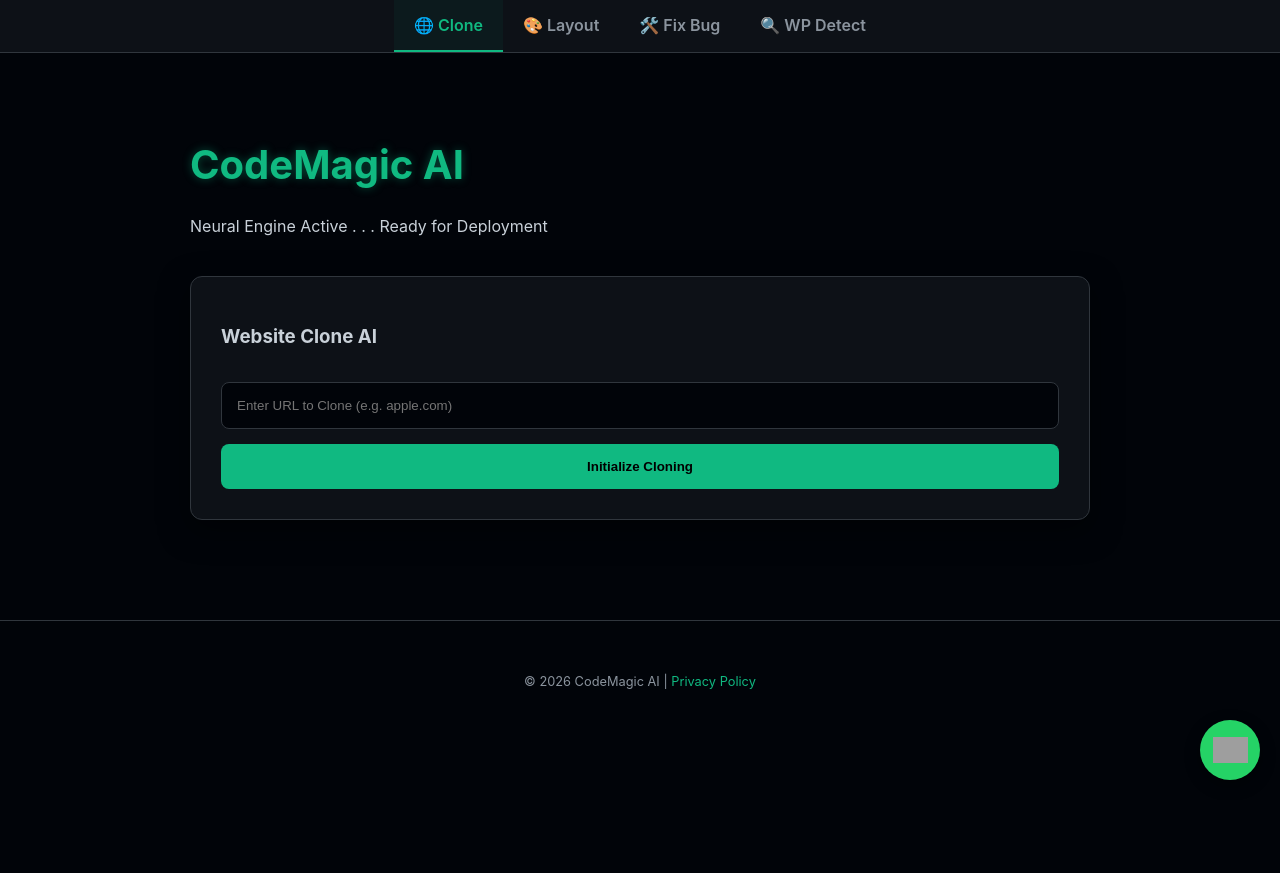
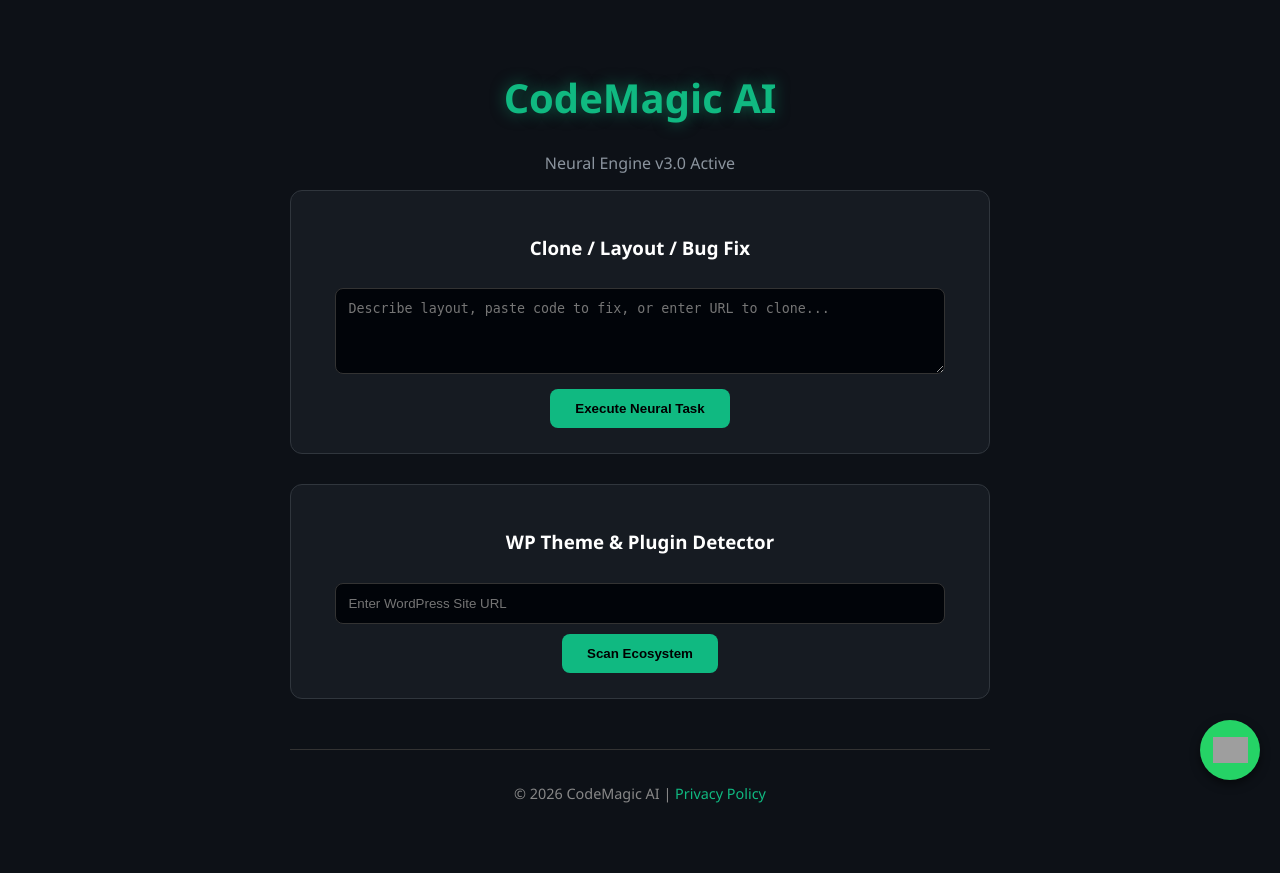
Before and after one commit to Saleemrind619/CodeMagicAI, a Flask app: page / in a window 1280 px wide. Before the commit the page ends 780 px from the top, so only its background shows below. Run offline with Flask 3, Linux system fonts and the light colour scheme; grey boxes are pictures that could not be loaded.

Commit message:
Update index.html

```diff
--- a/templates/index.html
+++ b/templates/index.html
@@ -5,130 +5,81 @@
     <meta name="viewport" content="width=device-width, initial-scale=1.0">
     <title>CodeMagic AI | Neural Engine</title>
     <style>
-        :root { --neon: #10b981; --dark-bg: #010409; --card-bg: #0d1117; --text: #c9d1d9; }
-        body { background: var(--dark-bg); color: var(--text); font-family: 'Inter', sans-serif; margin: 0; overflow-x: hidden; }
-
-        /* Navigation Tabs */
-        .nav-container { background: var(--card-bg); border-bottom: 1px solid #30363d; display: flex; justify-content: center; position: sticky; top: 0; z-index: 100; }
-        .tab { padding: 15px 20px; cursor: pointer; color: #8b949e; font-weight: 600; border-bottom: 2px solid transparent; transition: 0.3s; }
-        .tab.active { color: var(--neon); border-bottom: 2px solid var(--neon); background: rgba(16, 185, 129, 0.05); }
-
-        .container { max-width: 900px; margin: 40px auto; padding: 20px; }
-        header { margin-bottom: 40px; }
-        .glow-text { color: var(--neon); text-shadow: 0 0 10px rgba(16, 185, 129, 0.4); font-size: 2.5rem; }
-
-        .feature-card { background: var(--card-bg); border: 1px solid #30363d; border-radius: 12px; padding: 30px; display: none; box-shadow: 0 10px 30px rgba(0,0,0,0.5); }
-        .feature-card.active { display: block; animation: fadeIn 0.5s ease; }
-
-        @keyframes fadeIn { from { opacity: 0; transform: translateY(10px); } to { opacity: 1; transform: translateY(0); } }
-
-        input, textarea { width: 100%; padding: 15px; background: #010409; border: 1px solid #30363d; border-radius: 8px; color: white; margin: 15px 0; box-sizing: border-box; }
-        button { background: var(--neon); color: black; border: none; padding: 15px 30px; border-radius: 8px; font-weight: bold; cursor: pointer; transition: 0.3s; width: 100%; }
-        button:hover { transform: translateY(-2px); box-shadow: 0 5px 15px rgba(16, 185, 129, 0.4); }
-
-        .result-box { margin-top: 20px; padding: 15px; background: #161b22; border-radius: 8px; border-left: 4px solid var(--neon); display: none; }
-        .plugin-tag { display: inline-block; background: #21262d; border: 1px solid var(--neon); padding: 4px 12px; border-radius: 15px; margin: 5px; font-size: 12px; }
-
-        .wa-float { position: fixed; bottom: 20px; right: 20px; background: #25d366; width: 60px; height: 60px; border-radius: 50%; display: flex; align-items: center; justify-content: center; box-shadow: 0 5px 15px rgba(0,0,0,0.4); z-index: 1000; }
-        footer { margin-top: 80px; padding: 40px; border-top: 1px solid #30363d; text-align: center; font-size: 0.8rem; color: #8b949e; }
+        body { background-color: #0d1117; color: white; font-family: 'Segoe UI', sans-serif; text-align: center; margin: 0; padding: 20px; }
+        .container { max-width: 700px; margin: 50px auto; }
+        h1 { color: #10b981; text-shadow: 0 0 15px rgba(16, 185, 129, 0.5); font-size: 2.5rem; }
+        .tool-box { background: #161b22; border: 1px solid #30363d; padding: 25px; border-radius: 12px; margin-bottom: 30px; }
+        input, textarea { width: 90%; padding: 12px; margin: 10px 0; border-radius: 8px; border: 1px solid #333; background: #010409; color: white; }
+        button { padding: 12px 25px; background: #10b981; border: none; border-radius: 8px; color: black; font-weight: bold; cursor: pointer; transition: 0.3s; }
+        button:hover { transform: scale(1.05); box-shadow: 0 0 10px #10b981; }
+        .result { margin-top: 15px; color: #10b981; font-family: monospace; white-space: pre-wrap; text-align: left; padding: 10px; background: #010409; border-radius: 5px; display: none; }
+        .plugin-tag { display: inline-block; background: #21262d; border: 1px solid #10b981; padding: 4px 10px; border-radius: 15px; margin: 4px; font-size: 12px; }
+        footer { margin-top: 50px; color: #888; font-size: 0.9rem; border-top: 1px solid #333; padding-top: 20px; }
+        .wa-float { position: fixed; bottom: 20px; right: 20px; background: #25d366; width: 60px; height: 60px; border-radius: 50%; display: flex; align-items: center; justify-content: center; box-shadow: 0 4px 10px rgba(0,0,0,0.5); }
     </style>
 </head>
 <body>
 
-<div class="nav-container">
-    <div class="tab active" onclick="openTab(event, 'clone')">🌐 Clone</div>
-    <div class="tab" onclick="openTab(event, 'layout')">🎨 Layout</div>
-    <div class="tab" onclick="openTab(event, 'fix')">🛠️ Fix Bug</div>
-    <div class="tab" onclick="openTab(event, 'wp')">🔍 WP Detect</div>
+<div class="container">
+    <h1>CodeMagic AI</h1>
+    <p style="color: #8b949e;">Neural Engine v3.0 Active</p>
+
+    <div class="tool-box">
+        <h3>Clone / Layout / Bug Fix</h3>
+        <textarea id="aiPrompt" rows="4" placeholder="Describe layout, paste code to fix, or enter URL to clone..."></textarea>
+        <button onclick="processAI('general')">Execute Neural Task</button>
+        <div id="aiRes" class="result"></div>
     </div>
 
-<div class="container">
-    <header>
-        <h1 class="glow-text">CodeMagic AI</h1>
-        <p>Neural Engine Active . . . Ready for Deployment</p>
-    </header>
-
-    <div id="clone" class="feature-card active">
-        <h3>Website Clone AI</h3>
-        <input type="text" id="cloneUrl" placeholder="Enter URL to Clone (e.g. apple.com)">
-        <button onclick="handleAI('clone', 'cloneUrl')">Initialize Cloning</button>
-        <div id="cloneRes" class="result-box"></div>
-    </div>
-
-    <div id="layout" class="feature-card">
-        <h3>Layout to Code</h3>
-        <textarea id="layoutPrompt" rows="4" placeholder="Describe the layout (e.g. 'A dark landing page for a coffee shop with 3 pricing tables')"></textarea>
-        <button onclick="handleAI('layout', 'layoutPrompt')">Generate Code</button>
-        <div id="layoutRes" class="result-box"></div>
-    </div>
-
-    <div id="fix" class="feature-card">
-        <h3>Neural Bug Fixer</h3>
-        <textarea id="fixPrompt" rows="5" placeholder="Paste your buggy code here..."></textarea>
-        <button onclick="handleAI('fix', 'fixPrompt')">Fix My Code</button>
-        <div id="fixRes" class="result-box"></div>
-    </div>
-
-    <div id="wp" class="feature-card">
+    <div class="tool-box">
         <h3>WP Theme & Plugin Detector</h3>
         <input type="text" id="wpUrl" placeholder="Enter WordPress Site URL">
-        <button onclick="handleWP()">Scan Ecosystem</button>
-        <div id="wpRes" class="result-box">
-            <p>Theme: <span id="themeName" style="color:var(--neon)"></span></p>
-            <div id="pluginList"></div>
-        </div>
-    </div>
+        <button onclick="processWP()">Scan Ecosystem</button>
+        <div id="wpRes" class="result"></div>
     </div>
 
     <footer>
-    <p>&copy; 2026 CodeMagic AI | <a href="/privacy" style="color:var(--neon); text-decoration:none;">Privacy Policy</a></p>
+        <p>&copy; 2026 CodeMagic AI | <a href="#" style="color:#10b981; text-decoration:none;">Privacy Policy</a></p>
     </footer>
+</div>
 
 <a href="https://wa.me/923111189900" class="wa-float" target="_blank">
-    <img src="https://upload.wikimedia.org/wikipedia/commons/6/6b/WhatsApp.svg" width="35" alt="WhatsApp">
+    <img src="https://upload.wikimedia.org/wikipedia/commons/6/6b/WhatsApp.svg" width="35">
 </a>
 
 <script>
-    function openTab(evt, tabName) {
-        document.querySelectorAll('.feature-card').forEach(c => c.classList.remove('active'));
-        document.querySelectorAll('.tab').forEach(t => t.classList.remove('active'));
-        document.getElementById(tabName).classList.add('active');
-        evt.currentTarget.classList.add('active');
-    }
+    async function processAI(type) {
+        const prompt = document.getElementById('aiPrompt').value;
+        const resDiv = document.getElementById('aiRes');
+        resDiv.style.display = "block";
+        resDiv.innerText = "Processing through Gemini AI...";
 
-    async function handleAI(type, inputId) {
-        const prompt = document.getElementById(inputId).value;
-        const resBox = document.querySelector(`#${type} .result-box`);
-        resBox.style.display = "block";
-        resBox.innerText = "Analyzing through Neural Engine...";
-
-        const res = await fetch('/ai-task', {
+        const response = await fetch('/ai-task', {
             method: 'POST',
             headers: {'Content-Type': 'application/json'},
             body: JSON.stringify({type, prompt})
         });
-        const data = await res.json();
-        resBox.innerText = data.result;
+        const data = await response.json();
+        resDiv.innerText = data.result;
     }
 
-    async function handleWP() {
+    async function processWP() {
         const url = document.getElementById('wpUrl').value;
-        const resBox = document.getElementById('wpRes');
-        resBox.style.display = "block";
-        resBox.innerText = "Scanning WordPress Directory...";
+        const resDiv = document.getElementById('wpRes');
+        resDiv.style.display = "block";
+        resDiv.innerText = "Scanning Site...";
 
-        const res = await fetch('/analyze', {
+        const response = await fetch('/analyze-wp', {
             method: 'POST',
             headers: {'Content-Type': 'application/json'},
             body: JSON.stringify({url})
         });
-        const data = await res.json();
-
+        const data = await response.json();
         if(data.status === "success") {
-            resBox.innerHTML = `<p>Theme: <span style="color:var(--neon)">${data.theme}</span></p>
-                                <div>${data.plugins.map(p => `<span class="plugin-tag">${p}</span>`).join('')}</div>`;
+            resDiv.innerHTML = `<b>Theme:</b> ${data.theme}<br><br><b>Plugins:</b><br>` +
+                               data.plugins.map(p => `<span class="plugin-tag">${p}</span>`).join('');
         } else {
-            resBox.innerText = "Error: Site not reachable.";
+            resDiv.innerText = "Error scanning site.";
         }
     }
 </script>
```
Lines whose indentation alone changed are shown as unchanged.
